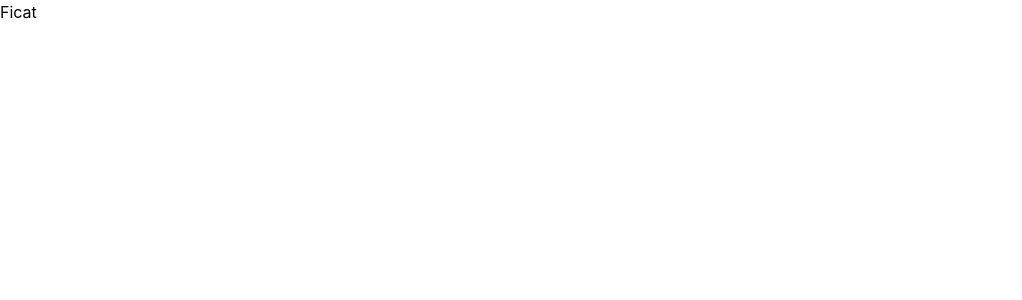
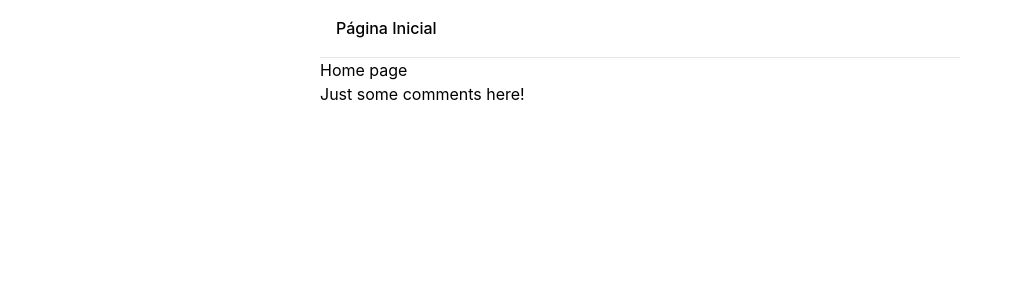
Before and after one commit to andreydedey/ficat, a React (Vite) app in the folder client/: page / in a window 1280 px wide. Shown: the top 300 px of the page, without its empty margins (0-1022 px from the left). Built offline with nearby package versions, Linux system fonts and the light colour scheme.

Commit message:
starting navbar and home page

```diff
--- a/client/package.json
+++ b/client/package.json
@@ -13,6 +13,7 @@
     "@tailwindcss/vite": "^4.0.0",
     "react": "^18.3.1",
     "react-dom": "^18.3.1",
+    "react-router": "^7.1.3",
     "tailwindcss": "^4.0.0"
   },
   "devDependencies": {
--- a/client/src/App.tsx
+++ b/client/src/App.tsx
@@ -1,7 +1,16 @@
+import { BrowserRouter, Routes, Route } from "react-router";
+import { Home } from "./components/Home";
+import { Navbar } from "./components/Navbar";
+
 export function App() {
   return (
-    <>
-      <h1>Ficat</h1>
-    </>
+    <BrowserRouter>
+      <div className="w-1/2 mx-auto">
+        <Navbar />
+        <Routes>
+          <Route path="/" element={<Home />} />
+        </Routes>
+      </div>
+    </BrowserRouter>
   );
 }
--- /dev/null
+++ b/client/src/components/Home.tsx
@@ -0,0 +1,8 @@
+export function Home() {
+  return (
+    <div className="">
+      <h1>Home page</h1>
+      <p>Just some comments here!</p>
+    </div>
+  );
+}
--- /dev/null
+++ b/client/src/components/Navbar.tsx
@@ -0,0 +1,17 @@
+export function Navbar() {
+  return (
+    <div className="font-medium text-center border-b border-gray-200">
+      <ul className="flex flex-wrap -mb-px">
+        <li className="me-2">
+          <a
+            href="#"
+            className="inline-block p-4 border-b-2
+                    border-transparent hover:text-gray-600 hover:border-gray-300"
+          >
+            Página Inicial
+          </a>
+        </li>
+      </ul>
+    </div>
+  );
+}
```
Also changed, not shown: 1 other file (tests, documents, lock files or other folders).
